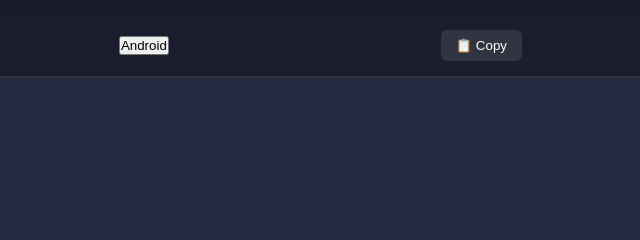
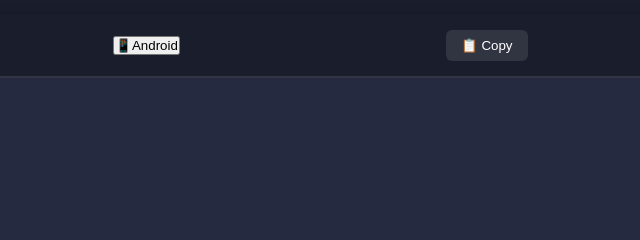
Before and after one commit to Md-Abu-Bakkar/Desktop-Live-Web-Editor, a plain HTML site: page index.html in a window 1280 px wide. Shown: the top 240 px of the page, 322-962 px from the left. Drawn offline with nearby package versions, Linux system fonts and the light colour scheme.

Commit message:
Update index.html

```diff
--- a/index.html
+++ b/index.html
@@ -294,7 +294,7 @@
 
                 <div class="button-group">
 
-                    <button class="btn" onclick="window.location.href='https://md-abu-bakkar.github.io/Mobile-Friendly-Web-Editor'">Android </button>
+<button class="btn" onclick="window.location.href='https://md-abu-bakkar.github.io/Mobile-Friendly-Web-Editor'">📱Android </button>
 
     </div>
 
@@ -538,4 +538,4 @@ ${newContent}
 
 </body>
 
-  </html>
+</html>
```
